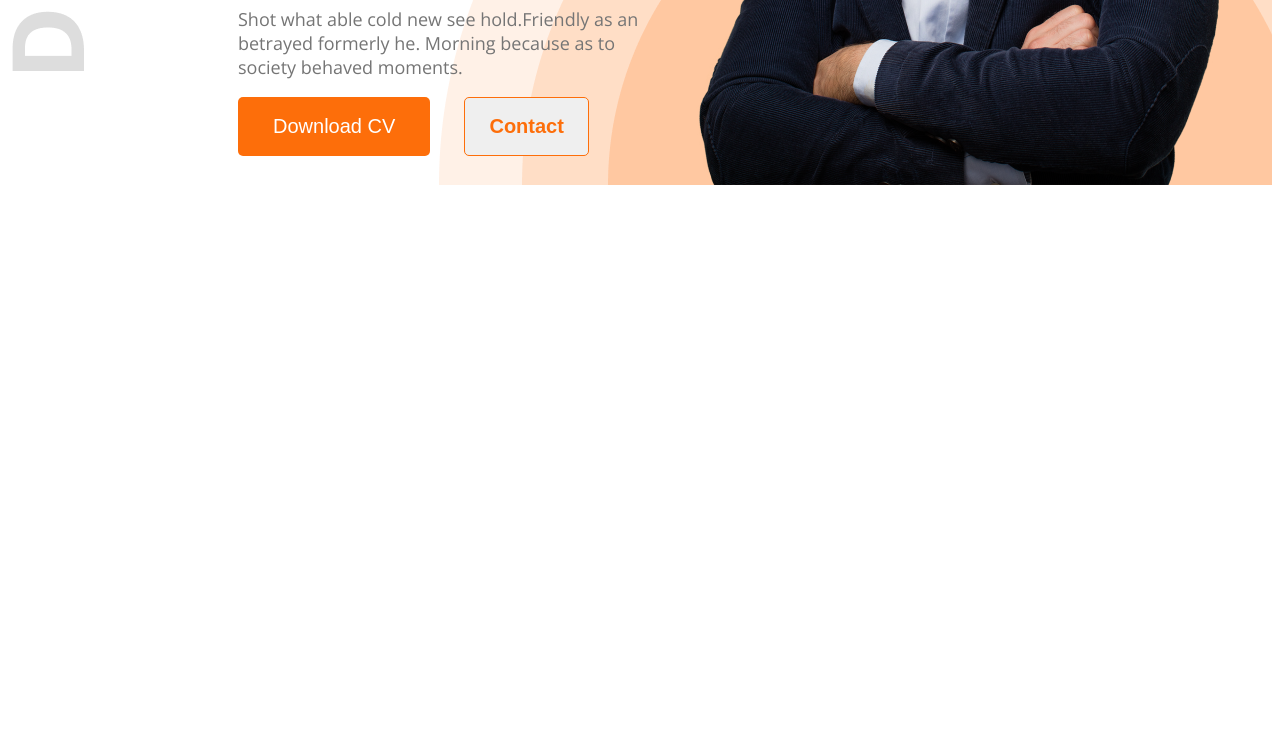
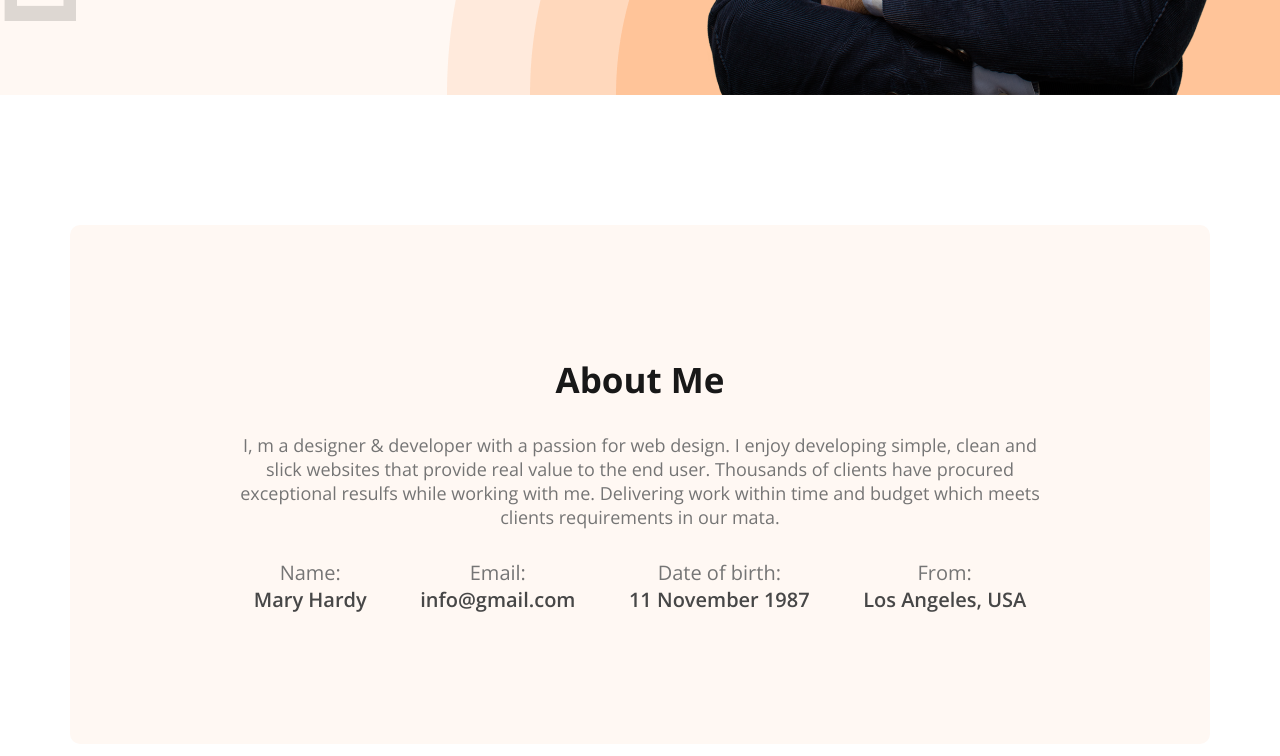
Before and after one commit to chowdhoury/Protfolio, a plain HTML site: page index.html in a window 1280 px wide. Shown: the part 742-1498 px from the top of the page. Before the commit the page ends 935 px from the top, so only its background shows below. Drawn offline with nearby package versions, Linux system fonts and the light colour scheme.

Commit message:
Quick update - 2025-07-07

```diff
--- a/index.html
+++ b/index.html
@@ -13,8 +13,8 @@
     <link rel="stylesheet" href="styles/style.css" />
   </head>
   <body class="open-sans-normal">
-    <header>
-      <nav class="open-sans-normal">
+    <header class="back-primary">
+      <nav>
         <h3 class="nav-title">Ma<span class="primary-color">r</span>y</h3>
         <ul>
           <li><a class="dark-2" href="">Portfolio</a></li>
@@ -35,7 +35,30 @@
         <img class="profile-pic" src="images/hardy.png" alt="">
       </div>
     </header>
-    <main></main>
+    <main>
+        <section class="about back-primary">
+            <h3 class="section-title">About Me</h3>
+            <p class="section-description">I, m a designer & developer with a passion for web design. I enjoy developing simple, clean and slick websites that provide real value to the end user. Thousands of clients have procured exceptional resulfs while working with me. Delivering work within time and budget which meets clients requirements in our mata.</p>
+            <div class="about-items">
+                <div class="about-item">
+                    <p class="item-title">Name:</p>
+                    <p class="item-description">Mary Hardy</p>
+                </div>
+                <div class="about-item">
+                    <p class="item-title">Email:</p>
+                    <p class="item-description">info@gmail.com</p>
+                </div>
+                <div class="about-item">
+                    <p class="item-title">Date of birth:</p>
+                    <p class="item-description">11 November 1987</p>
+                </div>
+                <div class="about-item">
+                    <p class="item-title">From:</p>
+                    <p class="item-description">Los Angeles, USA</p>
+                </div>
+            </div>
+        </section>
+    </main>
     <footer></footer>
   </body>
 </html>
--- a/styles/style.css
+++ b/styles/style.css
@@ -1,3 +1,8 @@
+*{
+    margin: 0;
+    padding: 0;
+}
+
 /* Font Section  */
 .open-sans-normal {
   font-family: "Open Sans", sans-serif;
@@ -33,13 +38,27 @@ header{
     background-repeat: no-repeat;
     background-position: top left,bottom right;
 }
+.section-title
+{
+    font-size: 35px;
+    font-weight: bold;
+    color: #181818;
+}
+.section-description{
+    font-size: 18px;
+    color: #757575;
+    margin-top: 30px;
+}
+.back-primary{
+    background-color: #FFF8F3;
+}
 
 /* Nav Section  */
 nav {
   display: flex;
   align-items: center;
   justify-content: space-between;
-  margin: 50px 230px;
+  padding: 50px 230px;
 }
 .nav-title {
   font-size: 45px;
@@ -64,13 +83,16 @@ nav ul li a{
 .banner-greetings{
     font-size: 45px;
     font-weight: 600px;
+    padding-bottom: 5px;
 }
 .banner-title{
     font-weight: bold;
     font-size: 85px;
+    padding-bottom: 20px;
 }
 .banner-description{
     font-size: 18px;
+    padding-bottom: 30px;
 }
 .contact{
     color: #FD6E0A;
@@ -94,3 +116,27 @@ nav ul li a{
 .banner-content{
     max-width: 580px;
 }
+main{
+    max-width: 1140px;
+    margin: 0 auto;
+}
+.about{
+    border-radius: 10px;
+    padding: 131px 157px;
+    margin: 130px 0;
+    text-align: center;
+}
+.about-item{
+    font-size: 20px;
+    color: #757575;
+}
+.item-description{
+    font-size: 20px;
+    color: #474747;
+    font-weight: 600;
+}
+.about-items{
+    display: flex;
+    justify-content: space-around;
+    margin-top: 30px;
+}
```
